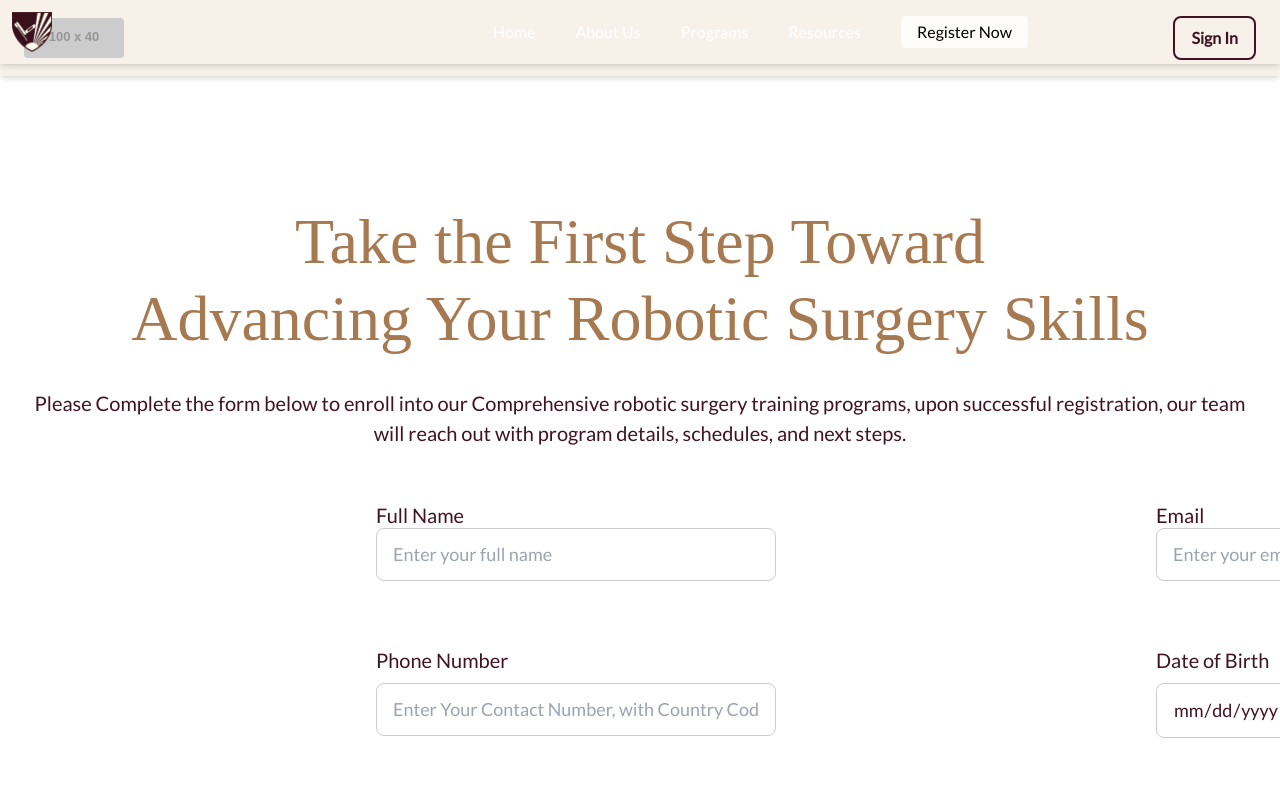
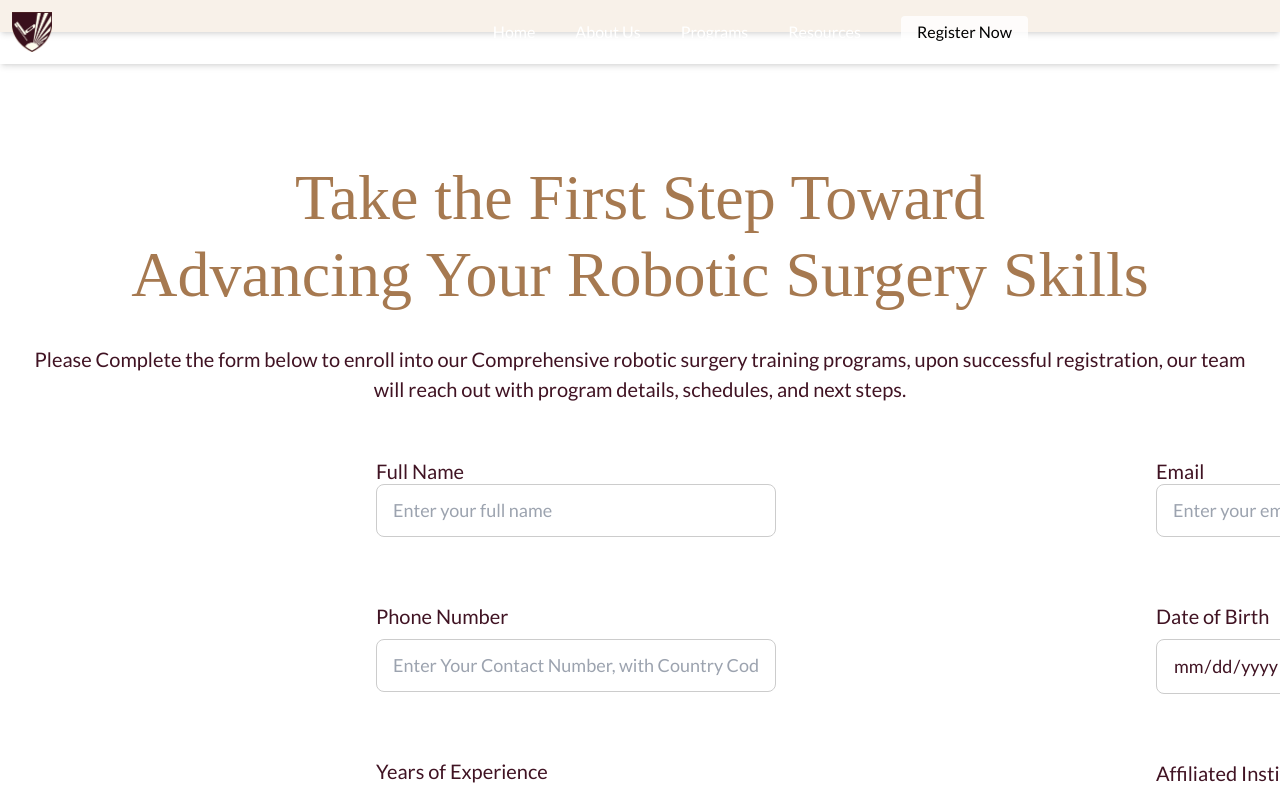
Before and after one commit to puneetshukla041/ssicrs, a Next.js app: page /register in a window 1280 px wide. Shown: the top 792 px of the page. Built offline with nearby package versions, Linux system fonts and the light colour scheme.

Commit message:
Update page.tsx

```diff
--- a/app/register/page.tsx
+++ b/app/register/page.tsx
@@ -50,24 +50,6 @@ export default function RegisterPage() {
         animate={{ opacity: 1, y: 0 }}
         transition={{ duration: 0.5 }}
       >
-        <motion.img
-          src="https://placehold.co/80x30/E8D2C2/401323?text=Logo"
-          alt="Company Logo"
-          className="rounded"
-          initial={{ opacity: 0, x: -20 }}
-          animate={{ opacity: 1, x: 0 }}
-          transition={{ duration: 0.5, delay: 0.2 }}
-        />
-        <motion.div className="flex gap-2">
-          <motion.button
-            className="px-3 py-1 text-sm font-bold rounded-md border border-[#401323] transition-colors duration-200"
-            style={{ cursor: "pointer", color: "#401323", borderColor: "#401323" }}
-            whileHover={{ scale: 1.05, backgroundColor: "#401323", color: "#fff" }}
-            whileTap={buttonTap}
-          >
-            Sign In
-          </motion.button>
-        </motion.div>
       </motion.div>
 
       <motion.div
@@ -327,24 +309,8 @@ export default function RegisterPage() {
         animate={{ opacity: 1, y: 0 }}
         transition={{ duration: 0.5 }}
       >
-        <motion.img
-          src="https://placehold.co/100x40/E8D2C2/401323?text=Logo"
-          alt="Company Logo"
-          className="rounded"
-          initial={{ opacity: 0, x: -20 }}
-          animate={{ opacity: 1, x: 0 }}
-          transition={{ duration: 0.5, delay: 0.2 }}
-        />
-        <div className="flex gap-4">
-          <motion.button
-            className="px-4 py-2 text-[#401323] font-bold rounded-lg border-2 border-[#401323] transition-colors duration-200"
-            style={{ cursor: "pointer" }}
-            whileHover={{ scale: 1.05, backgroundColor: "#401323", color: "#fff" }}
-            whileTap={buttonTap}
-          >
-            Sign In
-          </motion.button>
-        </div>
+
+
       </motion.div>
 
       <motion.div
```
